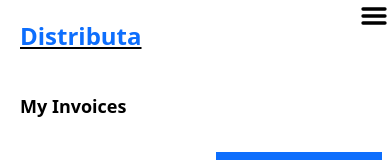
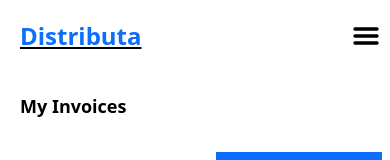
Before and after one commit to nakayizakevina/Distributa-Version2, a website: page myInvoice.html in a window 390 px wide. Shown: the top 160 px of the page. Drawn offline with Linux system fonts and the light colour scheme.

Commit message:
have changed the position of the menu icon

```diff
--- a/myInvoice.html
+++ b/myInvoice.html
@@ -45,7 +45,7 @@
                 <p>Settings</p>
             </div>
         </div>
-        <svg id="menu-icon" class="w-8 h-8 cursor-pointer lg:hidden"
+        <svg id="menu-icon" class="w-8 h-8 cursor-pointer mt-5 mr-2 lg:hidden"
          xmlns="http://www.w3.org/2000/svg" fill="none"
          viewBox="0 0 24 24"
          stroke-width="2.5"
```
